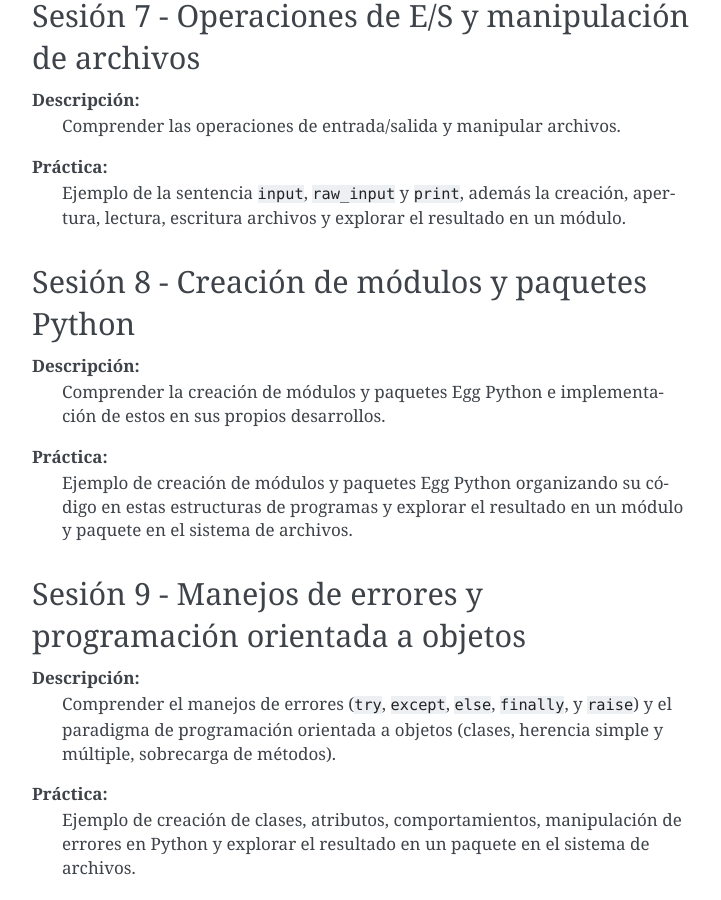
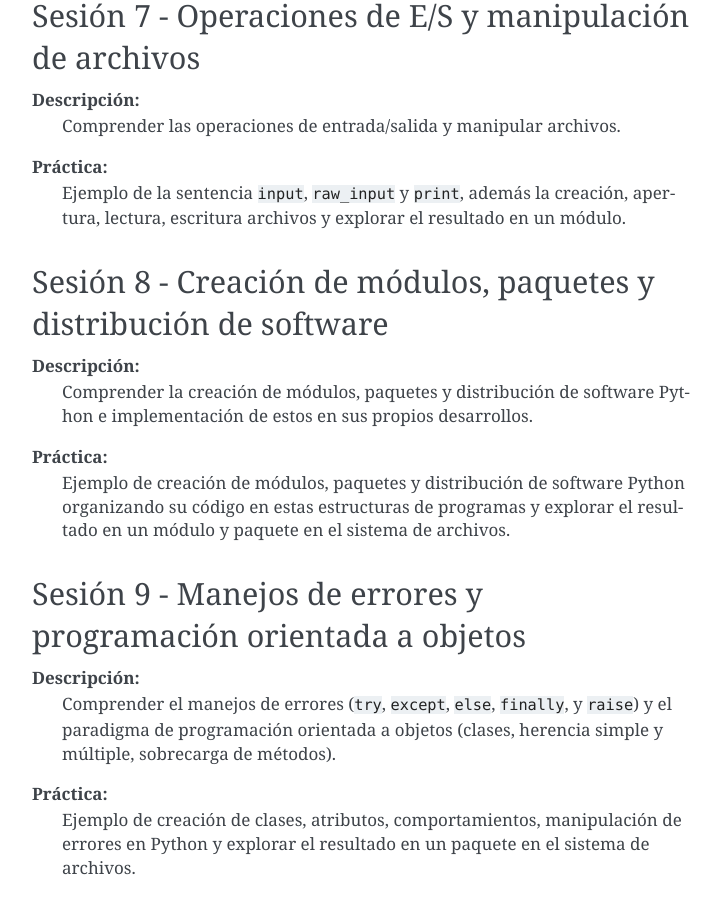
Before and after one commit to macagua/entrenamiento.python_basico, a Sphinx documentation site: the page built from source/esquema.rst, in a window 1280 px wide and 900 px high, scrolled down 1840 px. Shown: the whole window, without its empty margins (388-1109 px from the left). Built offline with Sphinx 7.4.7, drawn with Linux system fonts in a browser that asks for light colours; some of the changed text lies outside the part shown.

Commit message:
Actualizar terminologia de la leccion 8

```diff
--- a/source/esquema.rst
+++ b/source/esquema.rst
@@ -89,17 +89,17 @@ Sesión 7 - Operaciones de E/S y manipulación de archivos
 	apertura, lectura, escritura archivos y explorar el resultado en un módulo.
 
 
-Sesión 8 - Creación de módulos y paquetes Python
-------------------------------------------------
+Sesión 8 - Creación de módulos, paquetes y distribución de software
+-------------------------------------------------------------------
 
 **Descripción:**
-	Comprender la creación de módulos y paquetes Egg Python e implementación de estos
-	en sus propios desarrollos.
+	Comprender la creación de módulos, paquetes y distribución de software Python e
+	implementación de estos en sus propios desarrollos.
 
 **Práctica:**
-	Ejemplo de creación de módulos y paquetes Egg Python organizando su código en estas
-	estructuras de programas y explorar el resultado en un módulo y paquete en el sistema
-	de archivos.
+	Ejemplo de creación de módulos, paquetes y distribución de software Python organizando
+	su código en estas estructuras de programas y explorar el resultado en un módulo y
+	paquete en el sistema de archivos.
 
 
 Sesión 9 - Manejos de errores y programación orientada a objetos
--- a/source/leccion8/index.rst
+++ b/source/leccion8/index.rst
@@ -3,8 +3,8 @@
 
 .. _python_leccion8:
 
-Creación de módulos y paquetes Python
-=====================================
+Creación de módulos, paquetes y distribución de software
+========================================================
 
 En Python las diversas aplicaciones Python se encuentran dentro de módulos y
 paquetes los cuales los contienen el sistema de ficheros.
```
Also changed, not shown: 1 other file.
